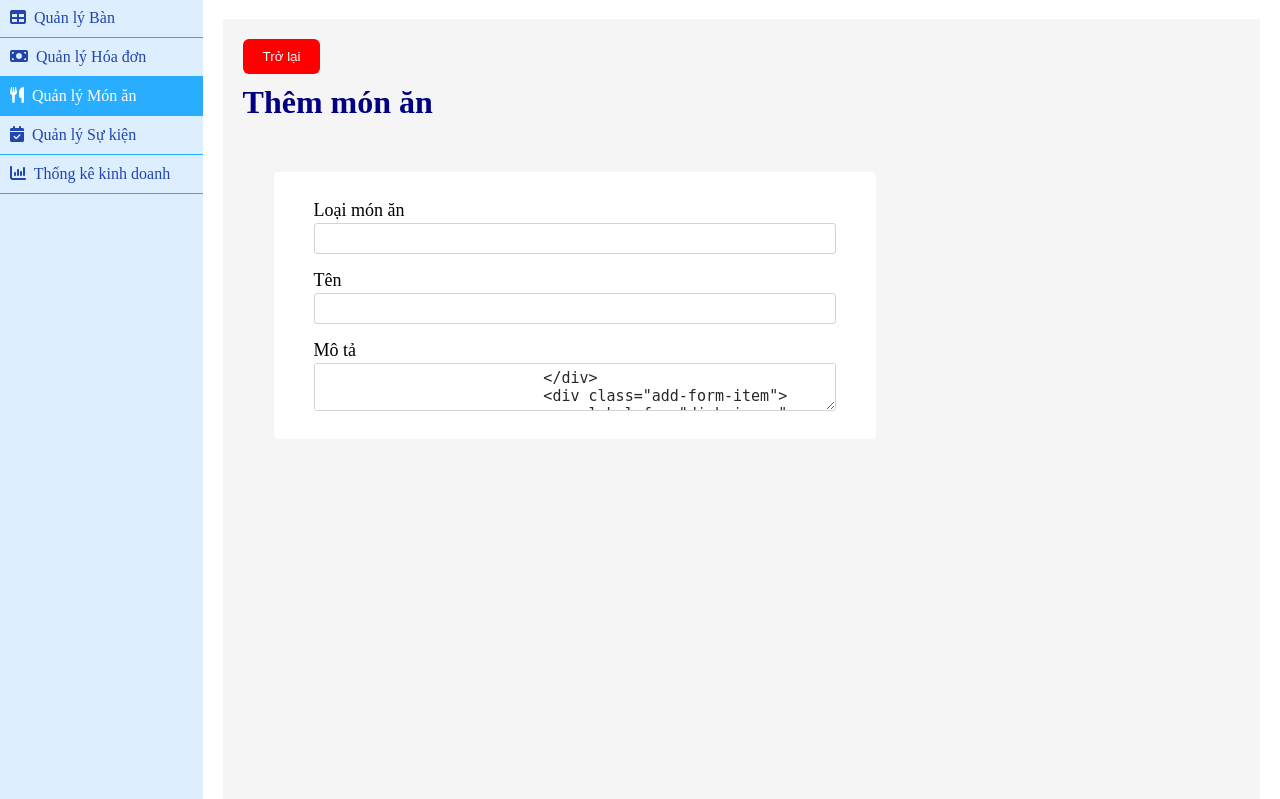
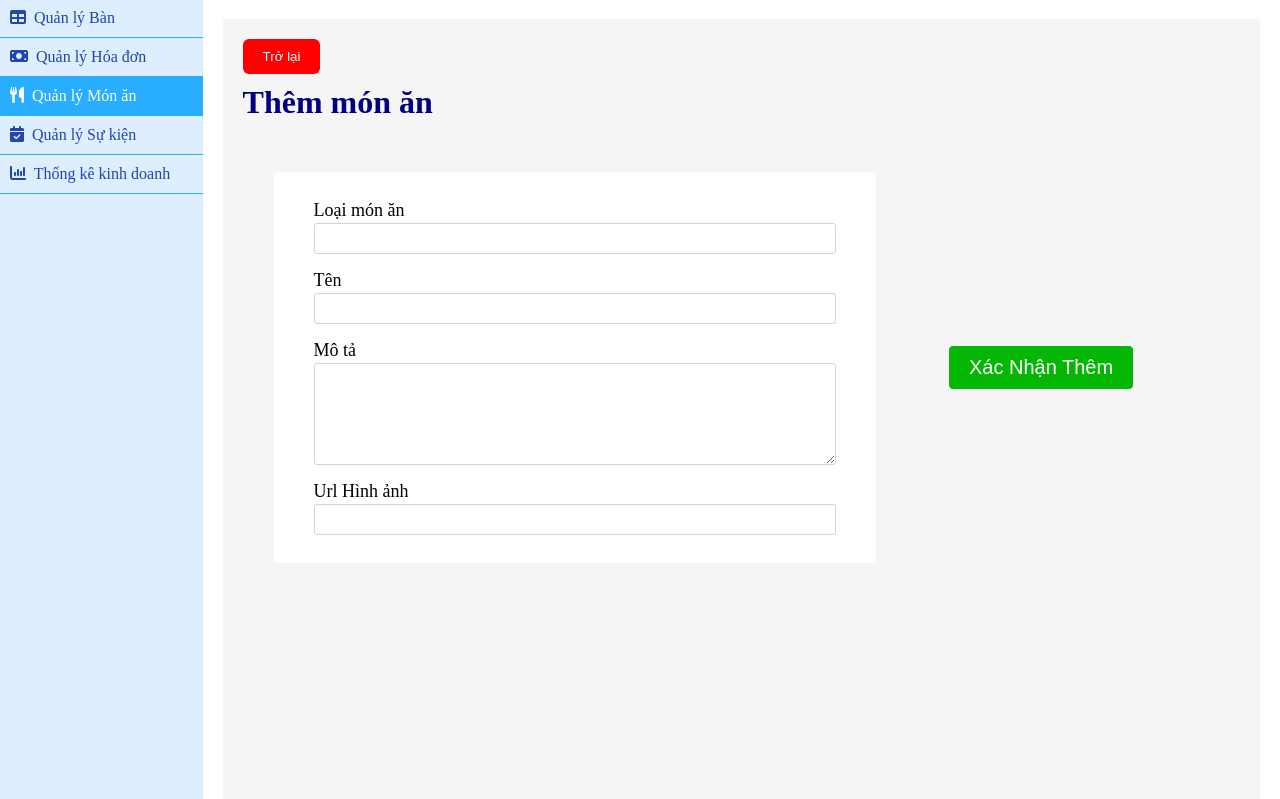
Before and after one commit to vitaemin/WebTech_Project, a PHP site: template CN_Web/Admin/View/Dish/DishAdd.phtml in a window 1280 px wide. Shown: the part 61-860 px from the top of the page. Run offline with PHP 8.4, Linux system fonts and the light colour scheme; the template is opened without the code that fills it, so the values that code supplies are empty.

Commit message:
Fix frontend Quan ly mon an

```diff
--- a/CN_Web/Admin/View/Dish/DishAdd.phtml
+++ b/CN_Web/Admin/View/Dish/DishAdd.phtml
@@ -101,7 +101,7 @@ use Model\Dish\DishModel;
                         </div>
                         <div class="add-form-item">
                             <label for="dish-description" class="form-label">Mô tả</label>
-                            <textarea line="4" type="text" id="dish-description" name="dish-description">
+                            <textarea rows="5" type="text" id="dish-description" name="dish-description"></textarea>
                         </div>
                         <div class="add-form-item">
                             <label for="dish-image" class="form-label">Url Hình ảnh</label>
```
